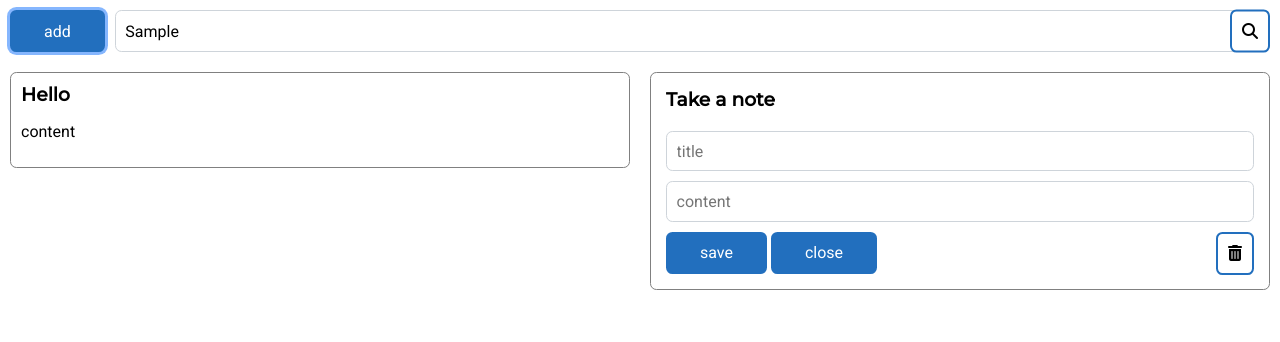
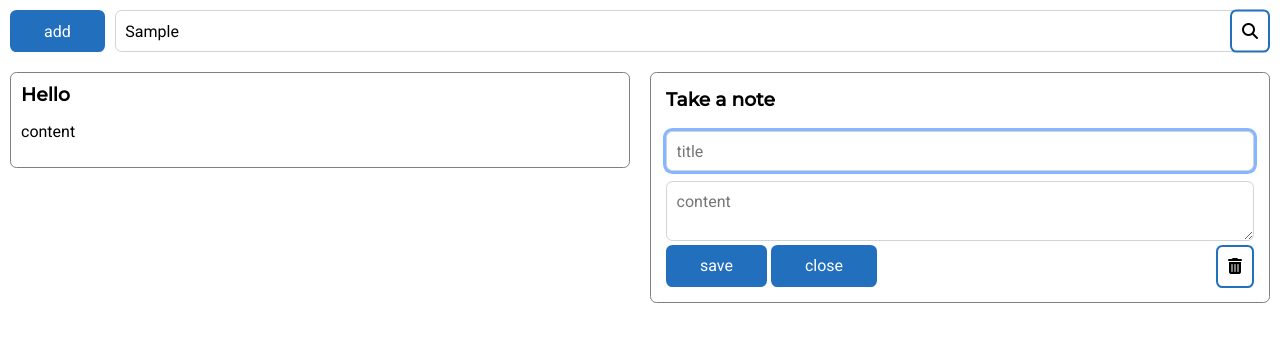
Before and after one commit to XkoderFX/FlexNotes, a plain HTML site: page index.html in a window 1280 px wide. Both pictures are taken after typing "Sample" into the empty fields and a click on the button "add". Drawn offline with Linux system fonts and the light colour scheme.

Commit message:
implement add textEditor logic

```diff
--- a/Xcomponents/scss/components/inputs.scss
+++ b/Xcomponents/scss/components/inputs.scss
@@ -9,7 +9,7 @@
     @include focusEffect();
 }
 
-.Xinput-text {
+@mixin input {
     font-family: inherit;
     width: 100%;
     padding: 0.6em;
@@ -20,6 +20,14 @@
     @include focusEffect();
 }
 
+.Xinput-text {
+    @include input();
+}
+
+.Xtextarea {
+    @include input();
+}
+
 .Xcheckbox {
     @include singleBox();
 }
--- a/index.html
+++ b/index.html
@@ -14,7 +14,7 @@
     <body>
         <header>
             <nav>
-                <button class="Xbtn-primary">add</button>
+                <button id="addBtn" class="Xbtn-primary">add</button>
                 <input type="text" class="Xinput-text manageBar" />
                 <button class="Xbtn-primary-outline searchBtn">
                     <i class="fas fa-search searchIcon"></i>
@@ -24,34 +24,10 @@
 
         <main id="noteList" class="Notes">
             <div class="Notes__note" data-numberId="1">
-                <h3 id="title">Hello</h3>
-                <p id="content">content</p>
-            </div>
-
-            <div id="noteEditor">
-                <h3>Take a note</h3>
-                <input
-                    id="title"
-                    type="text"
-                    placeholder="title"
-                    class="Xinput-text"
-                />
-                <input
-                    id="content"
-                    type="text"
-                    placeholder="content"
-                    class="Xinput-text"
-                />
-
-                <div class="buttons">
-                    <button id="saveBtn" class="Xbtn-primary">save</button>
-                    <button id="closeBtn" class="Xbtn-primary">close</button>
-                    <button id="deleteBtn" class="Xbtn-toggler">
-                        <i class="fas fa-trash-alt"></i>
-                    </button>
-                </div>
+                <h3 id="note__title">Hello</h3>
+                <p id="note__content">content</p>
             </div>
         </main>
-        <script src="js/mainController.js"></script>
+        <script type="module" src="js/mainController.js"></script>
     </body>
 </html>
--- a/js/mainController.js
+++ b/js/mainController.js
@@ -0,0 +1,24 @@
+import ManageBar from "./views/manageBar.js";
+import NoteEditor from "./views/noteEditor.js";
+class Controller {
+    constructor() {
+        /** TODO:
+         *  initDb
+         *  restoreDAta
+         */
+        this.initManageBar();
+    }
+
+    initManageBar() {
+        const manageBar = new ManageBar();
+
+        manageBar._onClickAdd = () => {
+            const Editor = new NoteEditor();
+            Editor.open();
+
+            Editor.onClickSave = (title, content) => {};
+        };
+    }
+}
+
+const controller = new Controller();
--- /dev/null
+++ b/js/views/manageBar.js
@@ -0,0 +1,21 @@
+export default class ManageBar {
+    constructor() {
+        this.initLocalEvents();
+    }
+
+    initLocalEvents() {
+        this.initAddBtn();
+    }
+
+    initAddBtn() {
+        const AddbtnDOM = document.getElementById("addBtn");
+
+        AddbtnDOM.addEventListener("click", () => {
+            this._onClickAdd();
+        });
+    }
+
+    set onClickAdd(handler) {
+        this._onClickAdd = handler;
+    }
+}
--- /dev/null
+++ b/js/views/noteEditor.js
@@ -0,0 +1,65 @@
+export default class NoteEditor {
+    constructor() {
+        // add noteEditor actual HTML
+        this._HTML = `<div id="noteEditor">
+        <h3>Take a note</h3>
+        <input
+            id="title"
+            type="text"
+            placeholder="title"
+            class="Xinput-text"
+            required="true"
+
+            />
+            <textarea
+            id="content"
+            placeholder="content"
+            class="Xinput-text"
+            ></textarea>
+
+            <div class="buttons">
+            <button id="saveBtn"  class="Xbtn-primary">save</button>
+            <button id="closeBtn" class="Xbtn-primary">close</button>
+            <button id="deleteBtn" class="Xbtn-toggler">
+                <i class="fas fa-trash-alt"></i>
+            </button>
+            </div>
+        </div>`;
+    }
+
+    initLocalEvents() {
+        this.initSaveBtn();
+    }
+
+    initSaveBtn() {
+        const titleInput = document.getElementById("title");
+        const contentInput = document.getElementById("title");
+
+        const saveBtnDOM = document.getElementById("saveBtn");
+
+        saveBtnDOM.addEventListener("click", () => {
+            if (titleInput.value.length > 0) {
+                this._onClickSave(titleInput.value, contentInput.value);
+            }
+        });
+    }
+
+    open() {
+        document.getElementById("noteEditor")?.remove(); //limit creation
+        const list = document.getElementById("noteList");
+
+        list.insertAdjacentHTML("beforeend", this._HTML);
+
+        document.getElementById("title").focus(); //make focus on
+
+        this.initLocalEvents();
+    }
+
+    close() {
+        document.getElementById("noteEditor").remove();
+    }
+
+    set onClickSave(handler) {
+        this._onClickSave = handler;
+    }
+}
--- a/scss/components/noteList.scss
+++ b/scss/components/noteList.scss
@@ -14,6 +14,10 @@
 
         input[type="text"] {
             margin-bottom: 10px;
+        }
+
+        textarea {
+            resize: vertical;
         }
 
         .buttons {
```
Also changed, not shown: css/main.css, js/views/note.js (added).
